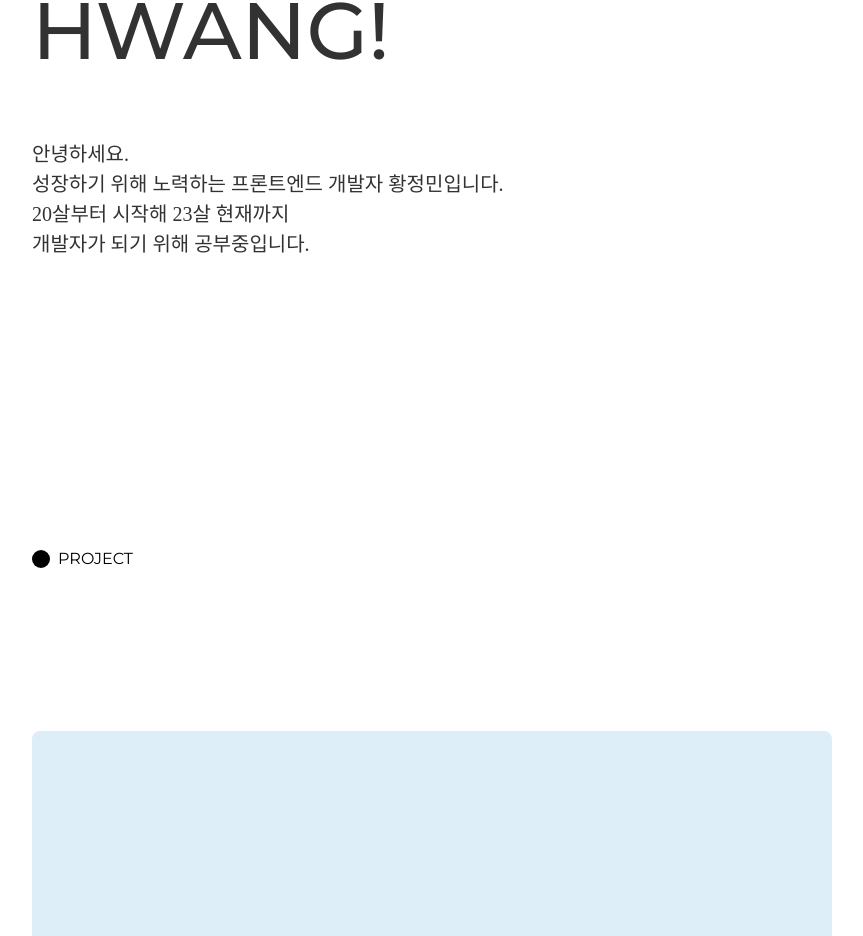
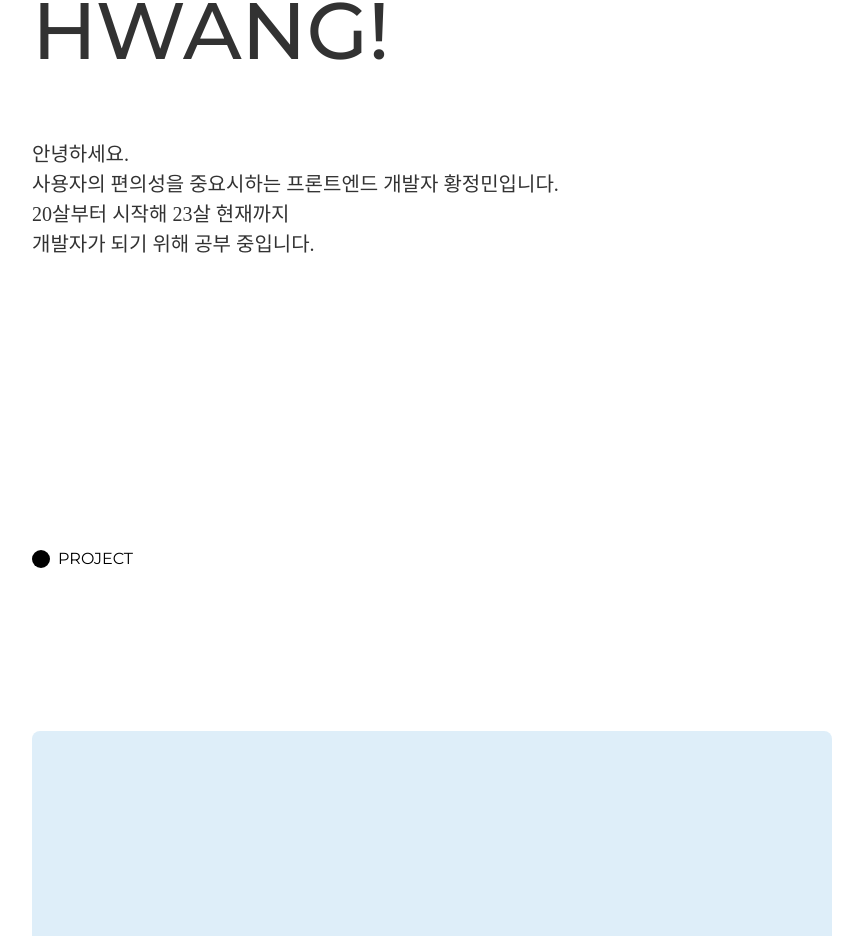
Before and after one commit to jungminmin00/intro, a website built with Parcel: page index.html in a window 1280 px wide. Shown: the part 1493-2429 px from the top of the page, without its empty margins (208-1071 px from the left). Built offline with nearby package versions, Linux system fonts and the light colour scheme; a web font is replaced by a local one.

Commit message:
자기소개 고침

```diff
--- a/index.html
+++ b/index.html
@@ -100,8 +100,8 @@
                 <p>Hello!<br/>
                     I’M JUNGMIN HWANG!</p>
                 <p>
-                    안녕하세요. 공부를 게을리 하지 않는 프론트엔드 개발자 황정민입니다.<br/>
-                    20살부터 시작해 23살 현재까지 개발자가 되기 위해 공부중입니다.
+                    안녕하세요. 사용자의 편의성을 중요시하는 프론트엔드 개발자 황정민입니다.<br/>
+                    20살부터 시작해 23살 현재까지 개발자가 되기 위해 공부 중입니다.
                 </p>
             </div>
         </div>
--- a/js/index.js
+++ b/js/index.js
@@ -453,5 +453,5 @@ function headerBg(){
 function introduction(){
   let txt = document.querySelector('#box02 > div > div > p:last-child');
 
-  txt.innerHTML = "안녕하세요.<br/>성장하기 위해 노력하는 프론트엔드 개발자 황정민입니다.<br/>20살부터 시작해 23살 현재까지<br/>개발자가 되기 위해 공부중입니다.";
+  txt.innerHTML = "안녕하세요.<br/>사용자의 편의성을 중요시하는 프론트엔드 개발자 황정민입니다.<br/>20살부터 시작해 23살 현재까지<br/>개발자가 되기 위해 공부 중입니다.";
 }
```
